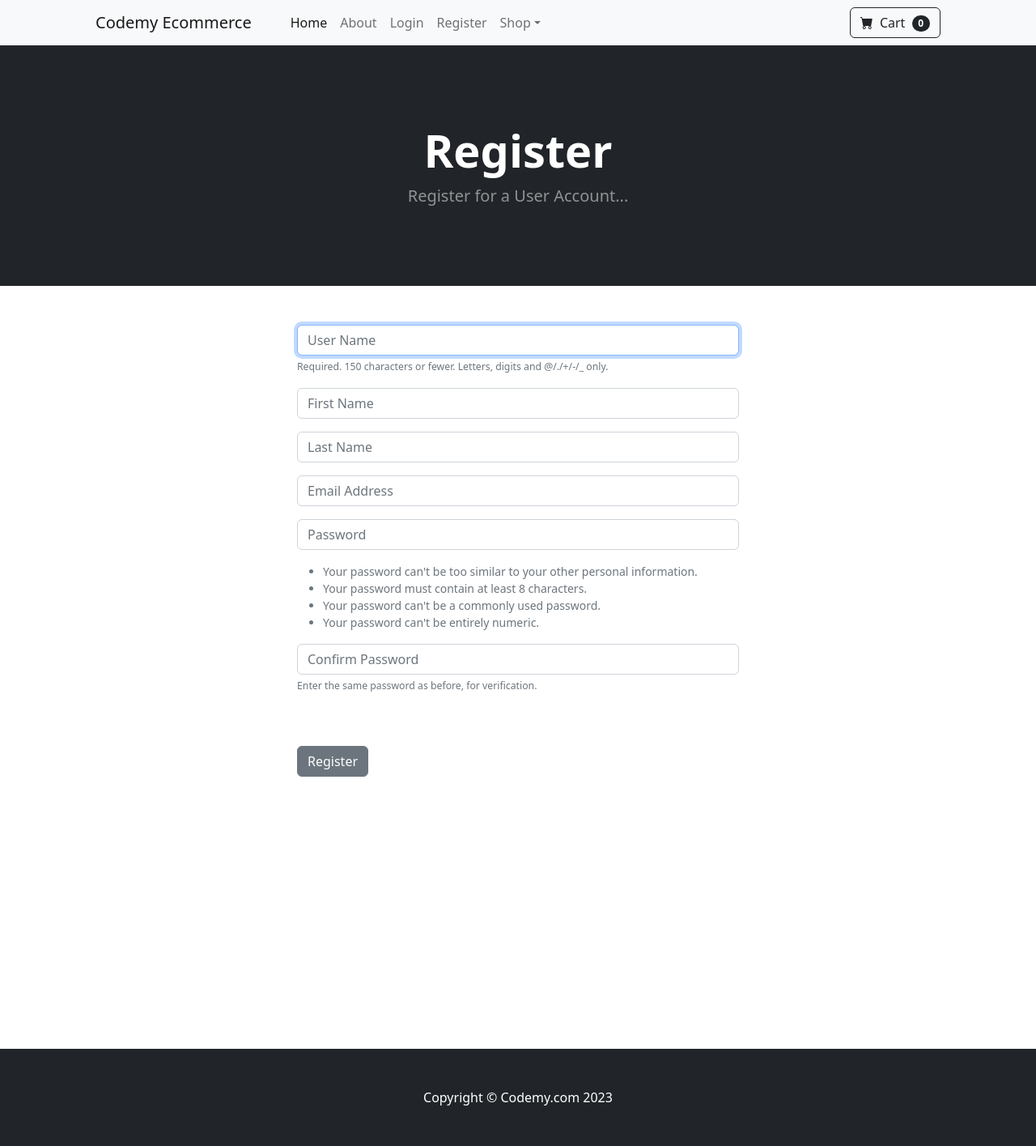
After one commit to CapitainFan/Ecom, a Django app: page /register/ in a window 1280 px wide. The commit adds this page. Shown: the whole page at 81% size. Run offline with Django 4.2, Linux system fonts and the light colour scheme; some libraries are stand-ins or nearby versions.

Commit message:
added register page

```diff
--- /dev/null
+++ b/ecom/store/forms.py
@@ -0,0 +1,30 @@
+from django.contrib.auth.models import User
+from django.contrib.auth.forms import UserCreationForm
+from django import forms
+
+class SignUpForm(UserCreationForm):
+	email = forms.EmailField(label="", widget=forms.TextInput(attrs={'class':'form-control', 'placeholder':'Email Address'}))
+	first_name = forms.CharField(label="", max_length=100, widget=forms.TextInput(attrs={'class':'form-control', 'placeholder':'First Name'}))
+	last_name = forms.CharField(label="", max_length=100, widget=forms.TextInput(attrs={'class':'form-control', 'placeholder':'Last Name'}))
+
+	class Meta:
+		model = User
+		fields = ('username', 'first_name', 'last_name', 'email', 'password1', 'password2')
+
+	def __init__(self, *args, **kwargs):
+		super(SignUpForm, self).__init__(*args, **kwargs)
+
+		self.fields['username'].widget.attrs['class'] = 'form-control'
+		self.fields['username'].widget.attrs['placeholder'] = 'User Name'
+		self.fields['username'].label = ''
+		self.fields['username'].help_text = '<span class="form-text text-muted"><small>Required. 150 characters or fewer. Letters, digits and @/./+/-/_ only.</small></span>'
+
+		self.fields['password1'].widget.attrs['class'] = 'form-control'
+		self.fields['password1'].widget.attrs['placeholder'] = 'Password'
+		self.fields['password1'].label = ''
+		self.fields['password1'].help_text = '<ul class="form-text text-muted small"><li>Your password can\'t be too similar to your other personal information.</li><li>Your password must contain at least 8 characters.</li><li>Your password can\'t be a commonly used password.</li><li>Your password can\'t be entirely numeric.</li></ul>'
+
+		self.fields['password2'].widget.attrs['class'] = 'form-control'
+		self.fields['password2'].widget.attrs['placeholder'] = 'Confirm Password'
+		self.fields['password2'].label = ''
+		self.fields['password2'].help_text = '<span class="form-text text-muted"><small>Enter the same password as before, for verification.</small></span>'
--- a/ecom/store/templates/navbar.html
+++ b/ecom/store/templates/navbar.html
@@ -12,6 +12,7 @@
                     <li class="nav-item"><a class="nav-link" href="{% url 'logout' %}">Logout</a></li>
                 {% else %}
                     <li class="nav-item"><a class="nav-link" href="{% url 'login' %}">Login</a></li>
+                    <li class="nav-item"><a class="nav-link" href="{% url 'register' %}">Register</a></li>
                 {% endif %}
 
                 <li class="nav-item dropdown">
--- /dev/null
+++ b/ecom/store/templates/register.html
@@ -0,0 +1,43 @@
+{% extends 'base.html' %}
+{% block content %}
+
+<!-- Header-->
+        <header class="bg-dark py-5">
+            <div class="container px-4 px-lg-5 my-5">
+                <div class="text-center text-white">
+                    <h1 class="display-4 fw-bolder">Register</h1>
+                    <p class="lead fw-normal text-white-50 mb-0">Register for a User Account...</p>
+                </div>
+            </div>
+        </header>
+
+        <div class="container">
+        	<div class="row">
+
+        			<div class="col-md-6 offset-md-3">
+
+        				<br/><br/>
+<form method="POST" action="{% url 'register' %}">
+    {% csrf_token %}
+
+    {{ form.as_p }}
+    <br/><br/>
+    <button type="submit" class="btn btn-secondary">
+      Register
+    </button>
+
+</form>
+
+<br/><br/>
+<br/><br/>
+<br/><br/>
+<br/><br/>
+<br/><br/>
+<br/><br/>
+<br/><br/>
+        			</div>
+
+        	</div>
+        </div>
+
+{% endblock %}
--- a/ecom/store/urls.py
+++ b/ecom/store/urls.py
@@ -6,4 +6,5 @@ urlpatterns = [
     path('about/', views.about, name='about'),
     path('login/', views.login_user, name='login'),
     path('logout/', views.logout_user, name='logout'),
+    path('register/', views.register_user, name='register'),
 ]
--- a/ecom/store/views.py
+++ b/ecom/store/views.py
@@ -2,6 +2,11 @@ from django.shortcuts import render, redirect
 from .models import Product
 from django.contrib.auth import authenticate, login, logout
 from django.contrib import messages
+from django.contrib.auth.models import User
+from django.contrib.auth.forms import UserCreationForm
+from .forms import SignUpForm
+from django import forms
+
 
 def home(request):
 	products = Product.objects.all()
@@ -10,6 +15,7 @@ def home(request):
 
 def about(request):
 	return render(request, 'about.html', {})
+
 
 def login_user(request):
 	if request.method == "POST":
@@ -32,3 +38,23 @@ def logout_user(request):
 	logout(request)
 	messages.success(request, ("You have been logged out...Thanks for stopping by..."))
 	return redirect('home')
+
+
+def register_user(request):
+	form = SignUpForm()
+	if request.method == "POST":
+		form = SignUpForm(request.POST)
+		if form.is_valid():
+			form.save()
+			username = form.cleaned_data['username']
+			password = form.cleaned_data['password1']
+			# log in user
+			user = authenticate(username=username, password=password)
+			login(request, user)
+			messages.success(request, ("You Have Registered Successfully!! Welcome!"))
+			return redirect('home')
+		else:
+			messages.success(request, ("Whoops! There was a problem Registering, please try again..."))
+			return redirect('register')
+	else:
+		return render(request, 'register.html', {'form':form})
```
